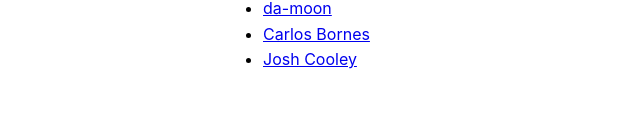
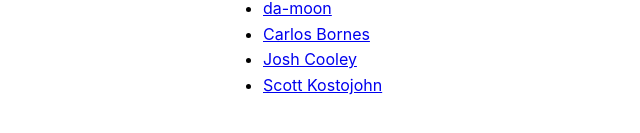
Before and after one commit to fabiospampinato/website, a Next.js app: page /thanks in a window 1280 px wide. Shown: the part 1039-1172 px from the top of the page, without its empty margins (42-682 px from the left). Built offline with nearby package versions, Linux system fonts and the light colour scheme.

Commit message:
Thanks: updated

```diff
--- a/pages/thanks.tsx
+++ b/pages/thanks.tsx
@@ -45,6 +45,7 @@
       <li><a href="https://github.com/da-moon">da-moon</a></li>
       <li><a href="https://github.com/CBornes">Carlos Bornes</a></li>
       <li><a href="https://github.com/JoshCooley">Josh Cooley</a></li>
+      <li><a href="https://github.com/skostojohn">Scott Kostojohn</a></li>
     </ul>
   </Layout>
 );
```
